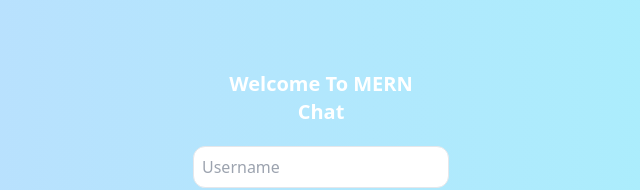
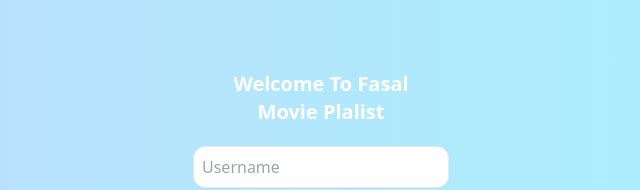
Before and after one commit to Anuragk7/Movie, a React (Vite) app in the folder client/: page / in a window 1280 px wide. Both pictures are taken after a click on the button "Signup/Login". Shown: the part 196-386 px from the top of the page, without its empty margins (319-959 px from the left). Built offline with nearby package versions, Linux system fonts and the light colour scheme.

Commit message:
Update SignupAndLogin.jsx

```diff
--- a/client/src/SignupAndLogin.jsx
+++ b/client/src/SignupAndLogin.jsx
@@ -34,7 +34,7 @@ export default function SignupAndLogin() {
   return (
     <div className="bg-gradient-to-r from-blue-200 to-cyan-200 h-screen flex items-center">
       <form className="w-64 mx-auto mb-10" onSubmit={handleSubmit}>
-        <h1 className="text-white m-5 text-center font-bold text-xl">Welcome To MERN Chat</h1>
+        <h1 className="text-white m-5 text-center font-bold text-xl">Welcome To Fasal Movie Plalist</h1>
         <input
           type="text"
           placeholder="Username"
```
